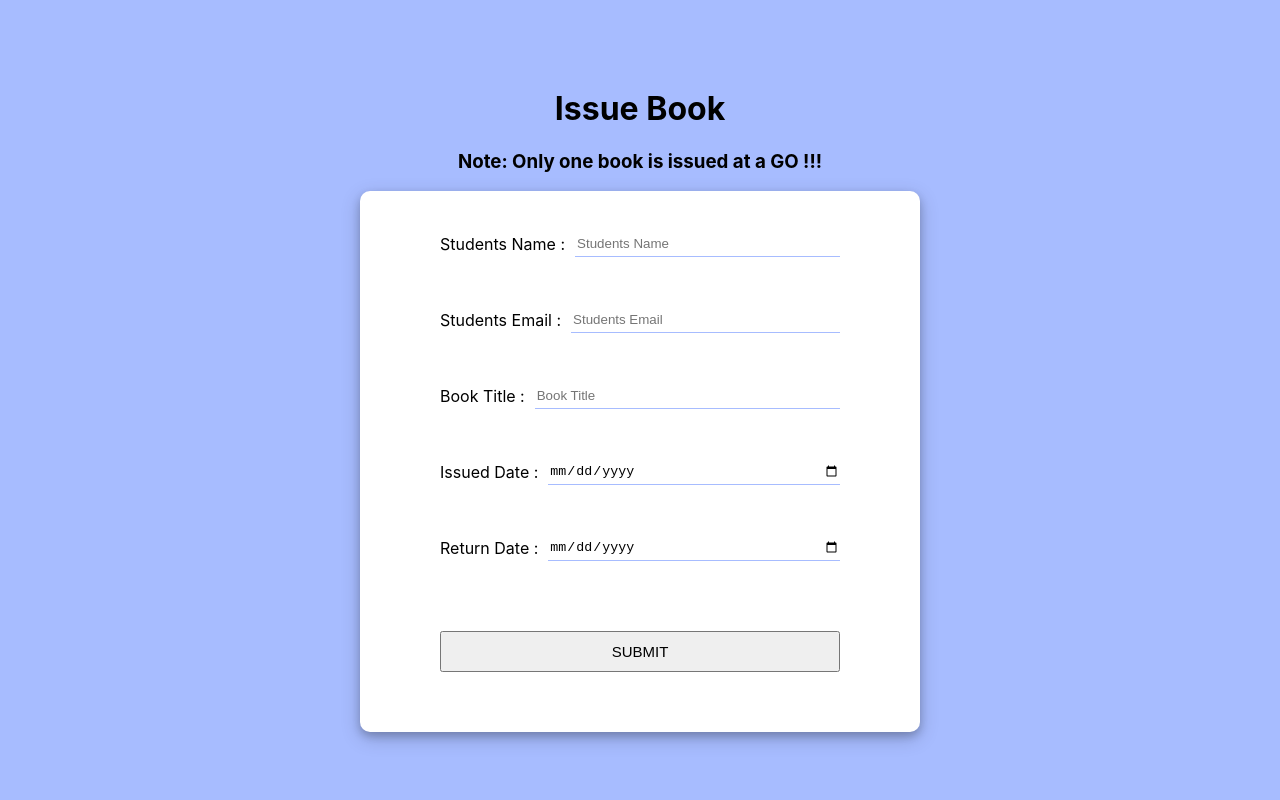
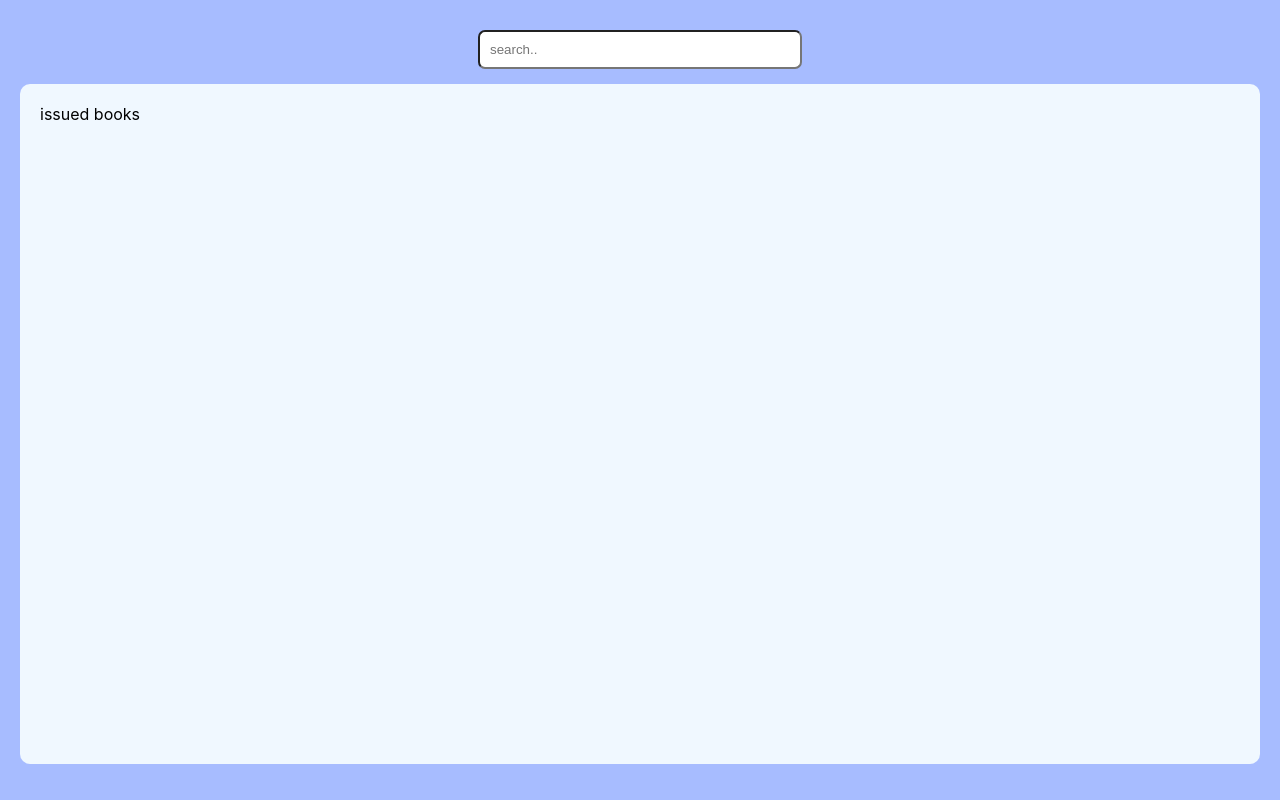
Before and after one commit to muyasamuel/LIBMS, a React (Create React App) app: page / in a window 1280 px wide. Built offline with nearby package versions, Linux system fonts and the light colour scheme.

Commit message:
Adding a issuedbooks comp and styling it

```diff
--- a/src/App.js
+++ b/src/App.js
@@ -1,6 +1,7 @@
 
 import './App.css';
-import IssueBook from './components/IssueBook';
+import IssuedBooks from './components/IssuedBooks';
+
 
 
 
@@ -9,7 +10,7 @@ import IssueBook from './components/IssueBook';
 function App() {
   return (
     <div className="App">
-      <IssueBook />
+      <IssuedBooks />
 
 
 
--- /dev/null
+++ b/src/components/IssuedBooks.css
@@ -0,0 +1,33 @@
+.booksContainer{
+    height: 100vh;
+    width: 100%;
+    background-color: #a7bcff;
+    display: flex;
+    justify-content: center;
+}
+
+.issuedBooksWrapper{
+    margin-top: 30px;
+
+}
+
+.inputDiv{
+    display: flex;
+    justify-content: center;
+}
+
+.issuedBooksWrapper input{
+    width: 300px;
+    outline: none;
+    padding: 10px;
+    border-radius: 7px;
+    margin: auto;
+ }
+ .issuedBookList{
+     background-color: aliceblue;
+     width: 1200px;
+     height: 80vh;
+     padding: 20px;
+     border-radius: 10px;
+     margin-top: 15px;
+ }
--- /dev/null
+++ b/src/components/IssuedBooks.js
@@ -0,0 +1,14 @@
+import './IssuedBooks.css'
+
+function IssuedBooks() {
+  return (
+    <div className='booksContainer'>
+        <div className='issuedBooksWrapper'>
+        <div className='inputDiv'> <input type='text'  placeholder='search..' /></div>
+        <div className='issuedBookList'>issued books</div>
+        </div>
+    </div>
+  )
+}
+
+export default IssuedBooks
```
